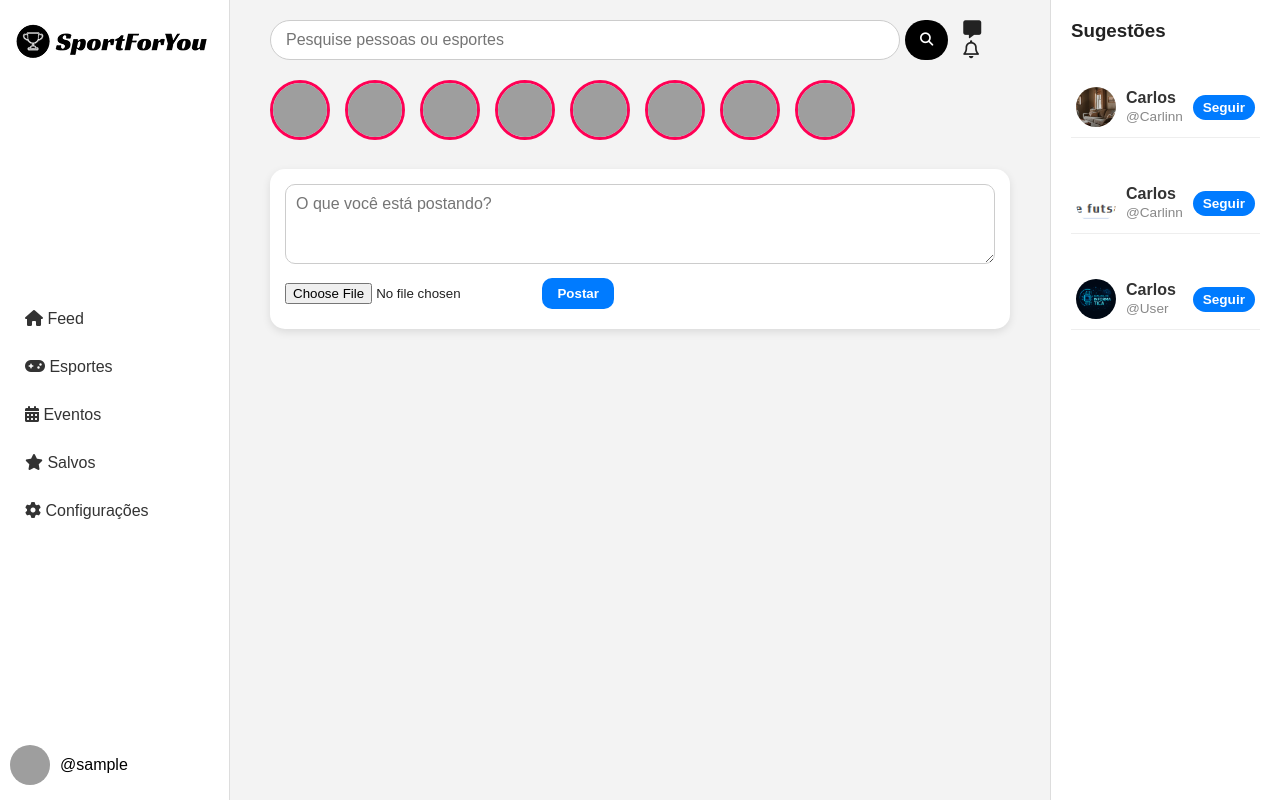
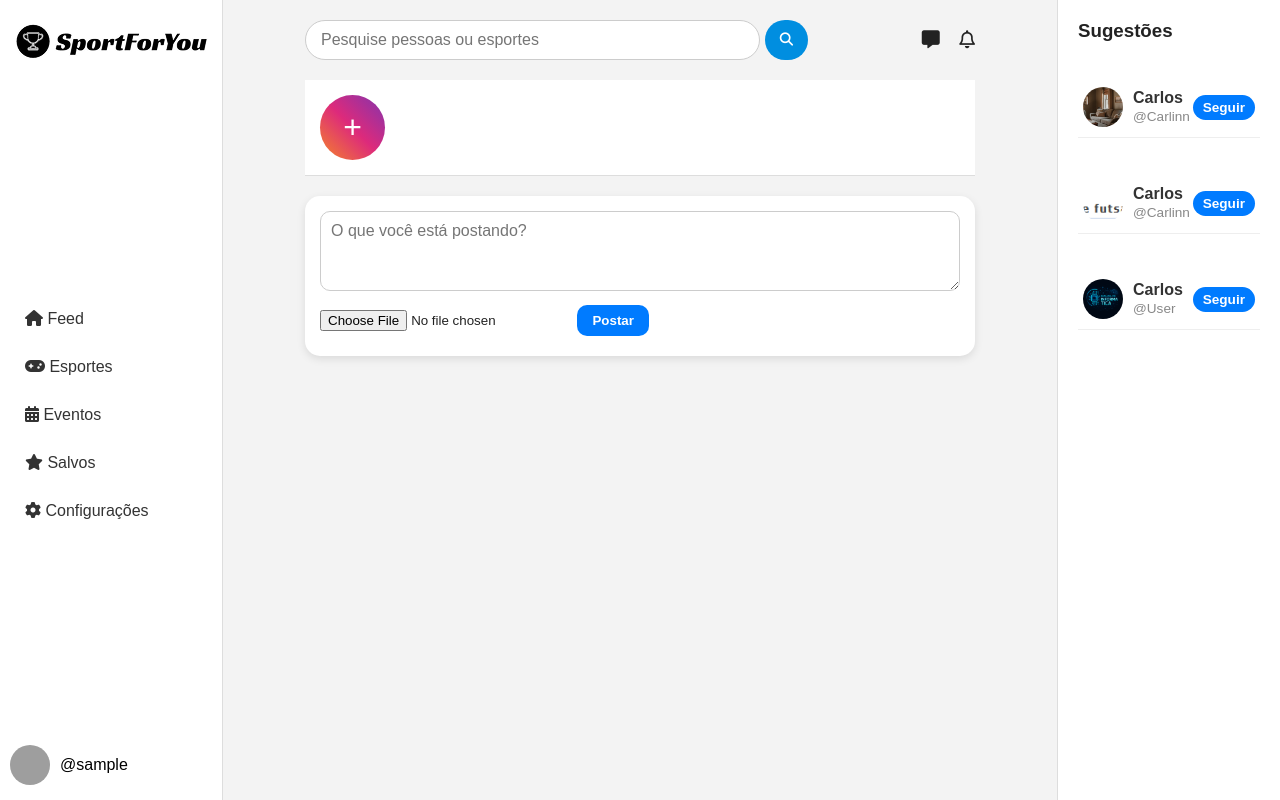
Before and after one commit to Carlinn01/SportForyou, a PHP site: page /home.php in a window 1280 px wide. Run offline with PHP 8.4, Linux system fonts and the light colour scheme; the visitor is signed in with stand-in values (Sample User, id 1); data comes from the database, SQL or seed files in the repository; data that the repository does not hold is empty; grey boxes are pictures that could not be loaded.

Commit message:
Basico do Story Funcionando

```diff
--- a/feed.css
+++ b/feed.css
@@ -19,7 +19,7 @@
 
 /* Sidebar */
 .sidebar {
-  width: 230px;
+  width: 223px;
   background: #fff;
   border-right: 1px solid #ddd;
   display: flex;
@@ -68,12 +68,12 @@
 }
 
 
-
 /* Feed principal */
 .feed {
   flex: 1;
-  overflow-y: auto;
   padding: 20px 40px;
+  max-width: 750px;
+  margin: 0 auto;
 }
 
 .topbar {
@@ -97,29 +97,99 @@
   cursor: pointer;
 }
 
-.stories {
+
+.stories-container {
   display: flex;
+  align-items: center;
+  overflow-x: auto;
+  padding: 15px;
   gap: 15px;
-  margin-bottom: 25px;
+  background: #fff;
+  border-bottom: 1px solid #ddd;
+}
+
+.add-story label {
+  width: 65px;
+  height: 65px;
+  border-radius: 50%;
+  background: linear-gradient(45deg, #f58529, #dd2a7b, #8134af);
+  color: #fff;
+  display: flex;
+  align-items: center;
+  justify-content: center;
+  font-size: 32px;
+  cursor: pointer;
+}
+
+.add-story input {
+  display: none;
+}
+
+.story {
+  position: relative;
+  text-align: center;
+  cursor: pointer;
 }
 
 .story img {
-  width: 60px;
-  height: 60px;
+  width: 65px;
+  height: 65px;
   border-radius: 50%;
-  border: 3px solid #ff0055;
+  border: 2px solid transparent;
+  background: linear-gradient(45deg, #f58529, #dd2a7b, #8134af);
+  padding: 2px;
+  object-fit: cover;
 }
+
+.story p {
+  font-size: 12px;
+  margin-top: 5px;
+}
+
+.story-viewer {
+  position: fixed;
+  inset: 0;
+  background: #000;
+  display: flex;
+  justify-content: center;
+  align-items: center;
+  flex-direction: column;
+  z-index: 9999;
+}
+
+.story-viewer.hidden {
+  display: none;
+}
+
+.story-viewer .progress-bar {
+  position: absolute;
+  top: 0;
+  left: 0;
+  height: 4px;
+  width: 0%;
+  background: #fff;
+  transition: width 5s linear;
+}
+
+.story-content img,
+.story-content video {
+  max-width: 90%;
+  max-height: 90%;
+  border-radius: 12px;
+}
+
+
 
 /* pesquisa */
 .search-container {
-  width: 750px;
+  width: 503px;
     display: flex;
     align-items: center; /* alinha verticalmente */
     gap: 5px; /* espaço entre input e botão */
 }
 
 .search-container input[type="text"] {
-    flex: 1;           /* ocupa todo o espaço disponível */
+    flex: 1;
     height: 40px;
     padding: 0 15px;
     border-radius: 20px;
@@ -131,8 +201,8 @@
     height: 40px;
     padding: 0 15px;
     border: none;
-    border-radius: 20px;
-    background-color: #000000;
+    border-radius: 40px;
+    background-color: #008EE0;
     color: white;
     cursor: pointer;
     display: flex;
@@ -229,7 +299,7 @@
 
 /* Barra direita */
 .rightbar {
-  width: 230px;
+  width: 223px;
   background: #fff;
   border-left: 1px solid #ddd;
   padding: 20px;
@@ -326,3 +396,7 @@
 .new-post button:hover {
     background-color: #0056b3;
 }
+
+body {
+  overflow-y: scroll; /* 👈 scroll volta a ser do site inteiro */
+}
--- a/home.php
+++ b/home.php
@@ -1,31 +1,15 @@
 <?php
-  include "login/incs/valida-sessao.php";
-  require_once "login/src/ConexaoBD.php";
-$pdo = ConexaoBD::conectar(); // cria a conexão
+include "login/incs/valida-sessao.php";
+require_once "login/src/StoryDAO.php";
+require_once "login/src/PostagemDAO.php";
+require_once "login/src/UsuarioDAO.php";
 
-$sql = "SELECT * FROM postagens ORDER BY criado_em DESC";
-$stmt = $pdo->query($sql);
-$postagens = $stmt->fetchAll(PDO::FETCH_ASSOC);
 
 $idusuario_logado = $_SESSION['idusuarios'];
 
-// Pega 5 usuários aleatórios que não sejam o usuário logado
-$sql = "SELECT idusuarios, nome, nome_usuario, foto_perfil
-        FROM usuarios
-        WHERE idusuarios != ?
-        ORDER BY RAND()
-        LIMIT 5";
-$stmt = $pdo->prepare($sql);
-$stmt->bindParam(1, $idusuario_logado);
-$stmt->execute();
-$sugestoes = $stmt->fetchAll(PDO::FETCH_ASSOC);
-
-$sql = "SELECT p.*, u.nome, u.nome_usuario, u.foto_perfil
-        FROM postagens p
-        JOIN usuarios u ON p.idusuario = u.idusuarios
-        ORDER BY p.criado_em DESC";
-$stmt = $pdo->query($sql);
-$postagens = $stmt->fetchAll(PDO::FETCH_ASSOC);
+$postagens = PostagemDAO::listarTodas();
+$stories = StoryDAO::listarRecentes();
+$sugestoes = UsuarioDAO::listarSugestoes($idusuario_logado);
 ?>
 <!DOCTYPE html>
 <html lang="pt-br">
@@ -34,6 +18,7 @@
     <title>SportForYou</title>
     <link rel="stylesheet" href="feed.css">
     <link rel="stylesheet" href="https://cdnjs.cloudflare.com/ajax/libs/font-awesome/6.4.0/css/all.min.css">
+
 </head>
 <body>
 
@@ -59,7 +44,6 @@
         <span>@<?= htmlspecialchars($_SESSION['nome_usuario']) ?></span>
         </a>
 </div>
-
         </aside>
 
         <!-- Conteúdo principal -->
@@ -69,21 +53,37 @@
     <input type="text" placeholder="Pesquise pessoas ou esportes">
     <button type="submit" class="botao"><i class="fa-solid fa-magnifying-glass"></i></button>
 </div>
-
-
                 <div class="icons">
                     <i class="fa-solid fa-message"></i>
                     <i class="fa-regular fa-bell"></i>
                 </div>
             </header>
 
-            <div class="stories">
-                <?php for ($i = 0; $i < 8; $i++): ?>
-                    <div class="story">
-                        <img src="https://i.pravatar.cc/100?img=<?php echo $i+1; ?>" alt="story">
-                    </div>
-                <?php endfor; ?>
+
+
+           <div class="stories-container">
+    <form class="add-story" action="enviar_story.php" method="POST" enctype="multipart/form-data">
+        <label for="story-file">+</label>
+        <input type="file" id="story-file" name="story" accept="image/*,video/*" onchange="this.form.submit()">
+    </form>
+
+    <div class="stories">
+        <?php foreach ($stories as $story): ?>
+            <div class="story" data-media="<?php echo $story['midia']; ?>" data-type="<?php echo $story['tipo']; ?>">
+                <img src="<?php echo $story['foto_perfil']; ?>" alt="<?php echo $story['nome']; ?>">
+                <p><?php echo strtok($story['nome'], ' '); ?></p>
             </div>
+        <?php endforeach; ?>
+    </div>
+</div>
+
+<div class="story-viewer hidden">
+    <div class="progress-bar"></div>
+    <div class="story-content"></div>
+</div>
+
+
+
 
             <div class="new-post">
     <form action="criar_post.php" method="POST" enctype="multipart/form-data">
@@ -144,4 +144,7 @@
 </aside>
     </div>
 </body>
+<script src="stories.js"></script>
+
+
 </html>
--- /dev/null
+++ b/login/src/PostagemDAO.php
@@ -0,0 +1,14 @@
+<?php
+require_once "ConexaoBD.php";
+
+class PostagemDAO {
+    public static function listarTodas(): array {
+        $pdo = ConexaoBD::conectar();
+        $sql = "SELECT p.*, u.nome, u.nome_usuario, u.foto_perfil
+                FROM postagens p
+                JOIN usuarios u ON p.idusuario = u.idusuarios
+                ORDER BY p.criado_em DESC";
+        $stmt = $pdo->query($sql);
+        return $stmt->fetchAll(PDO::FETCH_ASSOC);
+    }
+}
--- /dev/null
+++ b/login/src/StoryDAO.php
@@ -0,0 +1,22 @@
+<?php
+require_once "ConexaoBD.php";
+
+class StoryDAO {
+    public static function listarRecentes(): array {
+        $pdo = ConexaoBD::conectar();
+        $sql = "SELECT s.*, u.nome, u.nome_usuario, u.foto_perfil
+                FROM stories s
+                JOIN usuarios u ON s.idusuario = u.idusuarios
+                WHERE s.criado_em >= NOW() - INTERVAL 24 HOUR
+                ORDER BY s.criado_em DESC";
+        $stmt = $pdo->query($sql);
+        return $stmt->fetchAll(PDO::FETCH_ASSOC);
+    }
+
+    public static function criar(int $idusuario, string $midia, string $tipo = 'imagem'): bool {
+        $pdo = ConexaoBD::conectar();
+        $sql = "INSERT INTO stories (idusuario, midia, tipo) VALUES (?, ?, ?)";
+        $stmt = $pdo->prepare($sql);
+        return $stmt->execute([$idusuario, $midia, $tipo]);
+    }
+}
--- a/login/src/UsuarioDAO.php
+++ b/login/src/UsuarioDAO.php
@@ -78,5 +78,21 @@
 
     return $stmt->fetchAll(PDO::FETCH_ASSOC);
 }
+
+
+ public static function listarSugestoes(int $idusuario_logado, int $limite = 5): array {
+        $pdo = ConexaoBD::conectar();
+        $sql = "SELECT idusuarios, nome, nome_usuario, foto_perfil
+                FROM usuarios
+                WHERE idusuarios != ?
+                ORDER BY RAND()
+                LIMIT ?";
+        $stmt = $pdo->prepare($sql);
+        $stmt->bindValue(1, $idusuario_logado, PDO::PARAM_INT);
+        $stmt->bindValue(2, $limite, PDO::PARAM_INT);
+        $stmt->execute();
+        return $stmt->fetchAll(PDO::FETCH_ASSOC);
+    }
+
 }
 ?>
--- /dev/null
+++ b/stories.js
@@ -0,0 +1,29 @@
+const stories = document.querySelectorAll('.story');
+const viewer = document.querySelector('.story-viewer');
+const content = document.querySelector('.story-content');
+const progress = document.querySelector('.progress-bar');
+
+stories.forEach(story => {
+  story.addEventListener('click', () => {
+    const media = story.dataset.media;
+    const type = story.dataset.type;
+
+    content.innerHTML = type === 'video'
+      ? `<video src="${media}" autoplay muted></video>`
+      : `<img src="${media}" alt="story">`;
+
+    viewer.classList.remove('hidden');
+    progress.style.width = '0%';
+    setTimeout(() => progress.style.width = '100%', 50);
+
+    setTimeout(() => {
+      viewer.classList.add('hidden');
+      content.innerHTML = '';
+    }, 5000); // duração do story
+  });
+});
+
+viewer.addEventListener('click', () => {
+  viewer.classList.add('hidden');
+  content.innerHTML = '';
+});
```
Also changed, not shown: criar_story.php (added, +33 -0 lines), enviar_story.php (added, +46 -0 lines), login/uploads/1760367068_Captura de tela 2025-10-07 154013.png (added), login/uploads/stories/1760439914_Captura de tela 2025-10-07 154013.png (added), login/uploads/stories/1760440093_sophia.png (added), uploads/stories/68ee318ea4e8f.png (added), uploads/stories/68ee31dfd0f8b.png (added), uploads/stories/68ee31eb820f9.png (added), uploads/stories/68ee3215d7fde.png (added).
